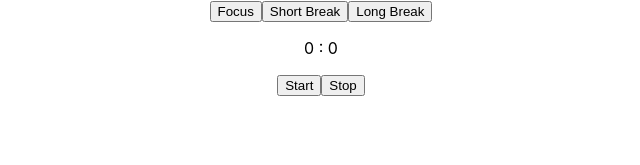
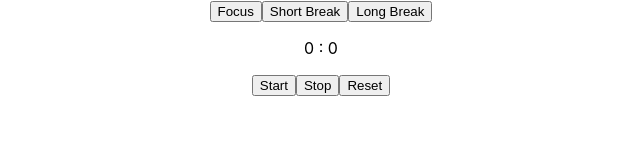
Before and after one commit to MickDellaert/react-pomodoro-timer, a React (Create React App) app: page / in a window 1280 px wide. Shown: the top 165 px of the page, without its empty margins (319-959 px from the left). Built offline with nearby package versions, Linux system fonts and the light colour scheme.

Commit message:
localstorage for reset button

```diff
--- a/src/components/PomodoroContainer.jsx
+++ b/src/components/PomodoroContainer.jsx
@@ -14,7 +14,6 @@ const PomodoroContainer = () => {
   useEffect(() => {
     if (running) {
       const intervalId = setInterval(() => {
-
         if (seconds === 0 && minutes > 0) {
           setSeconds(59);
         }
@@ -31,6 +30,7 @@ const PomodoroContainer = () => {
           }
         }
       }, 1000);
+      console.log("useeffect");
       return () => clearInterval(intervalId);
     }
   });
@@ -41,7 +41,7 @@ const PomodoroContainer = () => {
     setSeconds(10);
   };
 
-  const setShortBreak = () => {
+    const setShortBreak = () => {
     setRunning(false);
     setMinutes(5);
     setSeconds(0);
@@ -53,8 +53,28 @@ const PomodoroContainer = () => {
     setSeconds(0);
   };
 
+
+  useEffect(() => {
+    // storing input name
+    localStorage.setItem("minutes", JSON.stringify(minutes));
+    localStorage.setItem("seconds", JSON.stringify(seconds));
+
+  }, [minutes, seconds]);
+
+
   const stop = () => {
     setRunning(false);
+  };
+
+  const reset = () => {
+    setRunning(false);
+    const savedMinutes = localStorage.getItem("minutes");
+    const getSavedMinutes = JSON.parse(savedMinutes);
+
+    const savedSeconds = localStorage.getItem("seconds");
+    const getSavedSeconds = JSON.parse(savedSeconds);
+
+    console.log("minutes: " + getSavedMinutes + " seconds: " + getSavedSeconds);
   };
 
   return (
@@ -69,6 +89,7 @@ const PomodoroContainer = () => {
       <Timer minutes={minutes} seconds={seconds} />
       <Button handleClick={countDown} name="Start" />
       <Button handleClick={stop} name="Stop" />
+      <Button handleClick={reset} name="Reset" />
     </>
   );
 };
```
